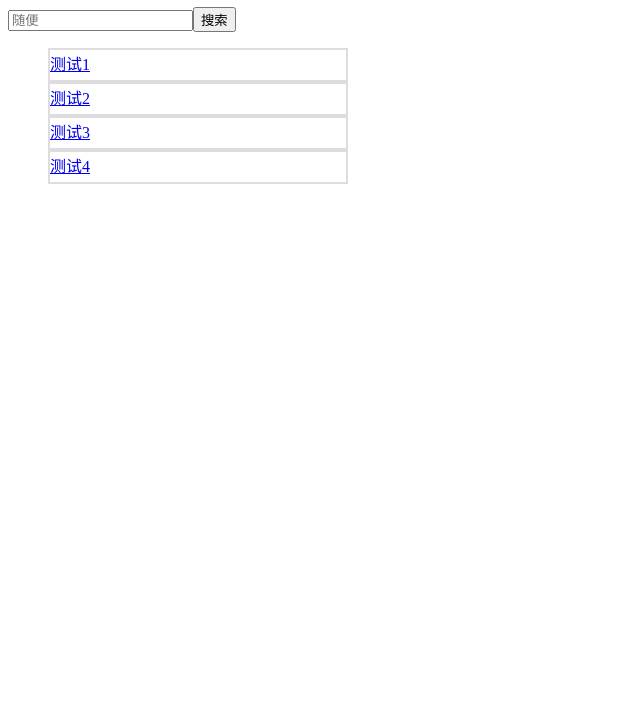
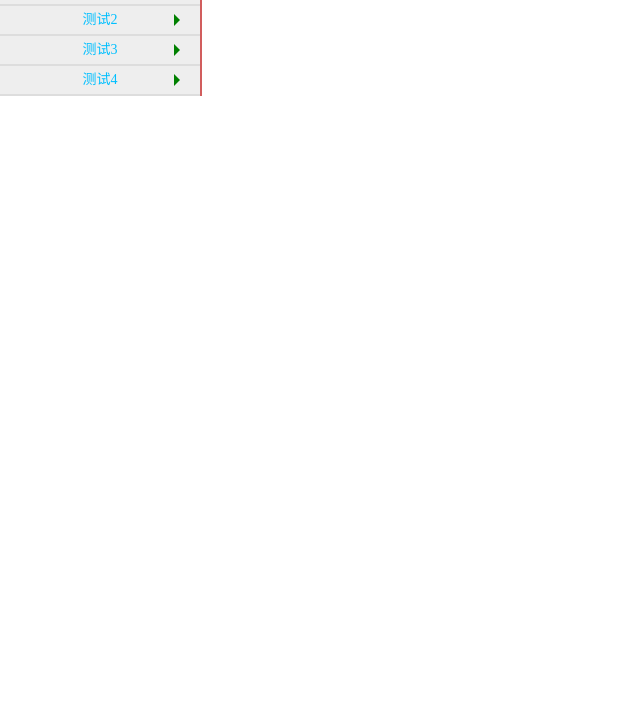
Before and after one commit to xenonflash/react-router, a React app: page / in a window 1280 px wide. Shown: the part 73-800 px from the top of the page, without its empty margins (0-640 px from the left). Built offline with nearby package versions, Linux system fonts and the light colour scheme.

Commit message:
增加sass文件

```diff
--- a/index.html
+++ b/index.html
@@ -3,6 +3,7 @@
 <head>
   <meta charset="UTF-8">
   <title>Document</title>
+  <link rel="stylesheet" href="./build/css/index.css">
 </head>
 <body>
   <div id="app"></div>
--- /dev/null
+++ b/src/css/index.scss
@@ -0,0 +1,71 @@
+
+*{
+    margin: 0px;
+    padding: 0;
+}
+html{
+    position: absolute;
+    bottom: 0;
+    top:0;
+    right:0;
+    left:0;
+}
+body{
+    height:100%;
+    font-size: 14px;
+    line-height: 24px;
+    font-family: '微软雅黑';
+}
+#app{
+    height: 100%;
+}
+ul, dl, ol{
+    list-style: none;
+}
+image{
+    vertical-align: bottom;
+    border: 0;
+}
+a{
+    color:deepskyblue;
+    text-decoration: none;
+    &:hover{
+        color:#333;
+    }
+}
+
+.aside{
+    width:200px;
+    height:100%;
+    background: #eee;
+    border-right: 2px solid #d15d5d;
+    > li{
+        text-align: center;
+        position:relative;
+        &:after{
+            content: '';
+            display: inline-block;
+            width: 0;
+            height: 0;
+            border: 6px solid transparent;
+            border-left-color: green;
+            position:absolute;
+            right:1em;
+            top: 8px;
+            transition: all 200ms linear;
+        }
+        &:hover{
+            background: #ddd;
+            &:after{
+                transform: translateY(90deg);
+            }
+        }
+        > a{
+            display: inline-block;
+            line-height: 2em;
+            border-bottom: 2px solid #ddd;
+            width:100%;
+        }
+    }
+
+}
--- a/src/js/aside.js
+++ b/src/js/aside.js
@@ -4,12 +4,6 @@ import {Link} from 'react-router';
 var style = {
   wrapper: {
     float: "left",
-    width: "300px",
-    listStyle: "none",
-  },
-  item: {
-    lineHeight: "30px",
-    border: "2px solid #ddd"
   },
 };
 class Aside extends Component {
@@ -21,11 +15,11 @@ class Aside extends Component {
   }
   render() {
     return (
-      <ul className="aside" style={style.wrapper}>
+      <ul className="aside">
         {
           this.props.asideData.map((item, idx) => {
             return (
-              <li style={style.item}>
+              <li>
                 <Link to={item.dist} key={idx}>{item.name}</Link>
               </li>
             );
```
Also changed, not shown: build/css/index.css (added), 3 other files.
